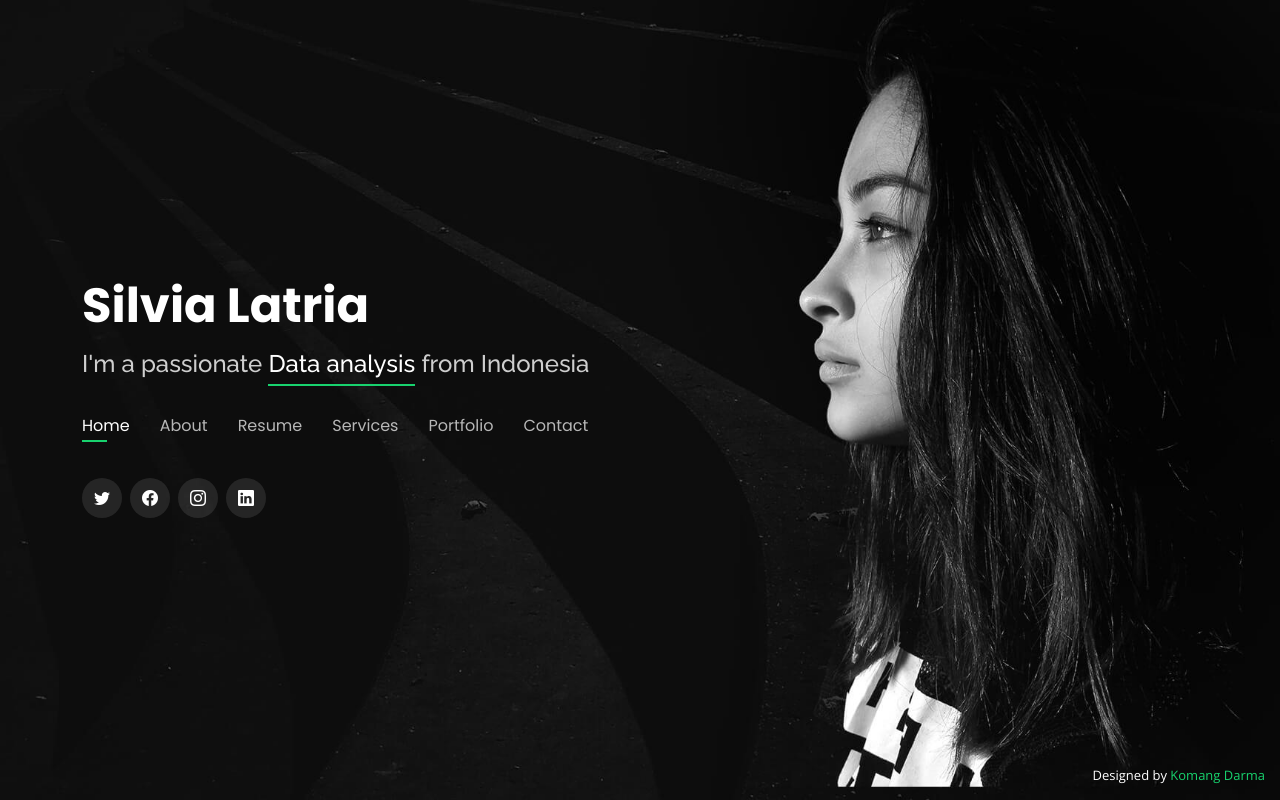
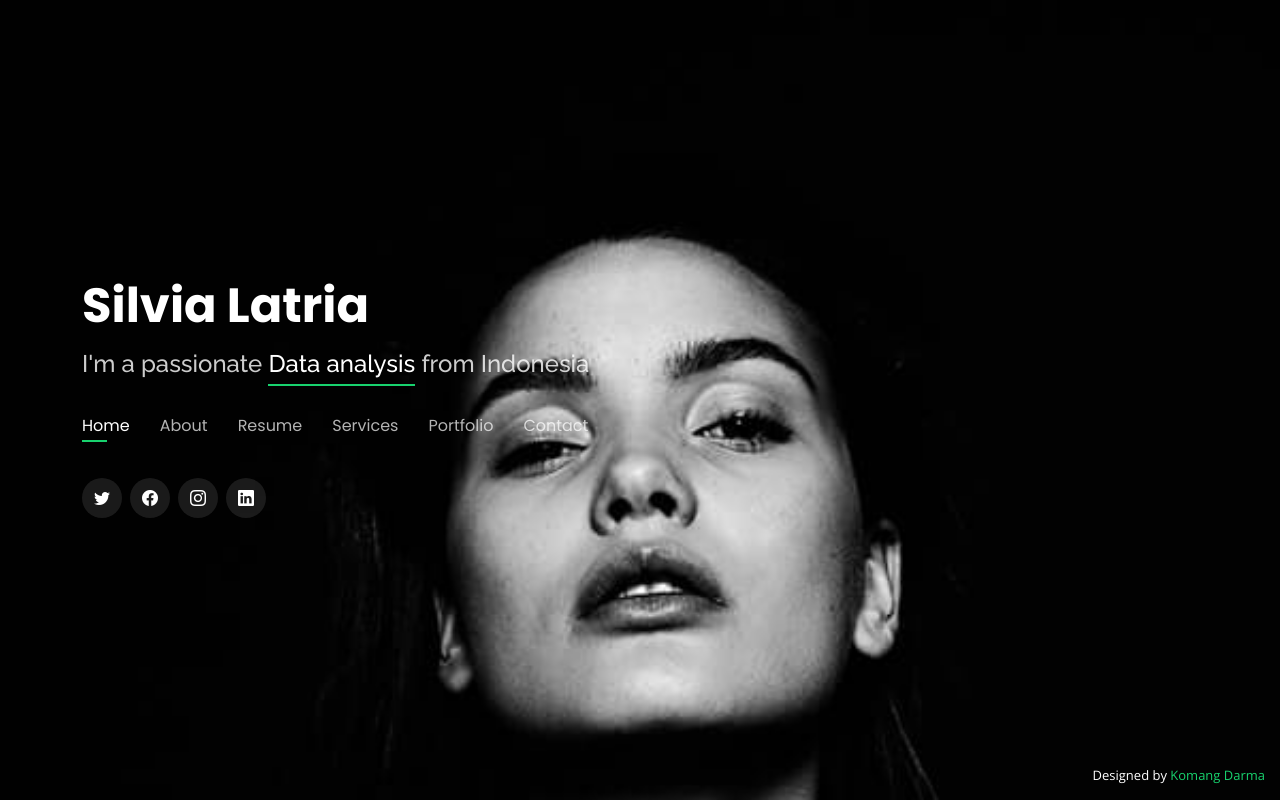
Before and after one commit to Silvia-latria/Silvia-latria, a plain HTML site: page index.html in a window 1280 px wide. Drawn offline with nearby package versions, Linux system fonts and the light colour scheme.

Commit message:
Update style.css

```diff
--- a/assets/css/style.css
+++ b/assets/css/style.css
@@ -20,7 +20,7 @@ body {
 body::before {
   content: "";
   position: fixed;
-  background: #040404 url("../img/bg.jpg") top right no-repeat;
+  background: #040404 url("../img/me.jpg") top right no-repeat;
   background-size: cover;
   left: 0;
   right: 0;
```
